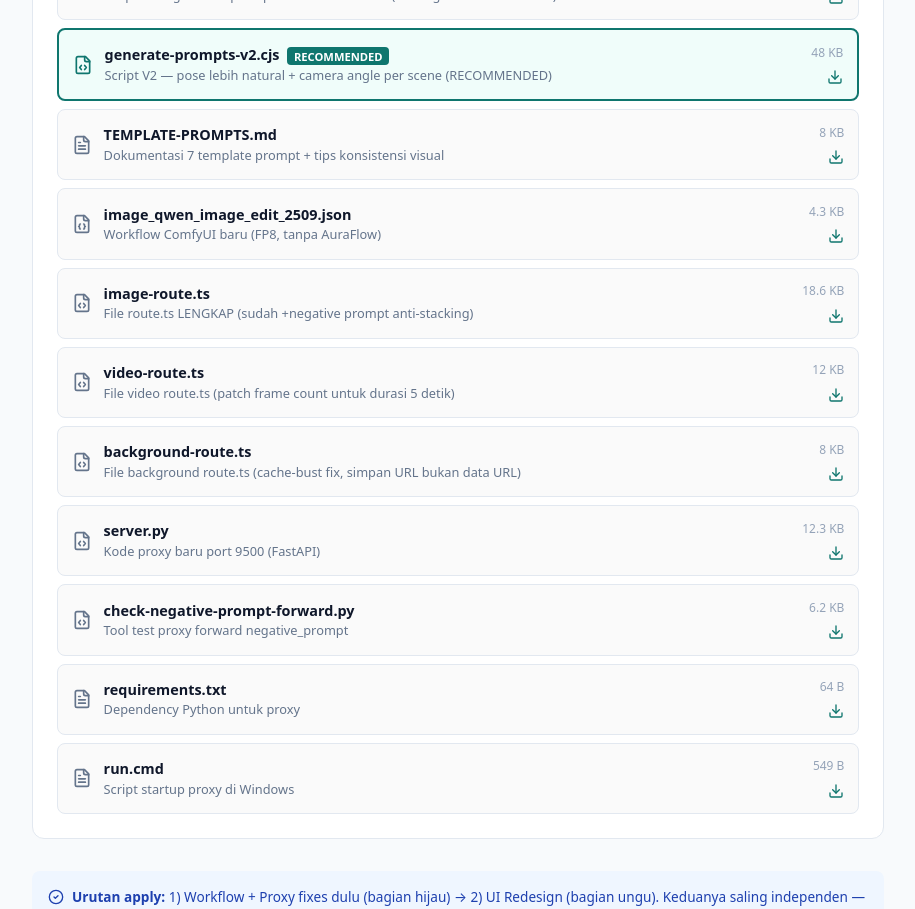
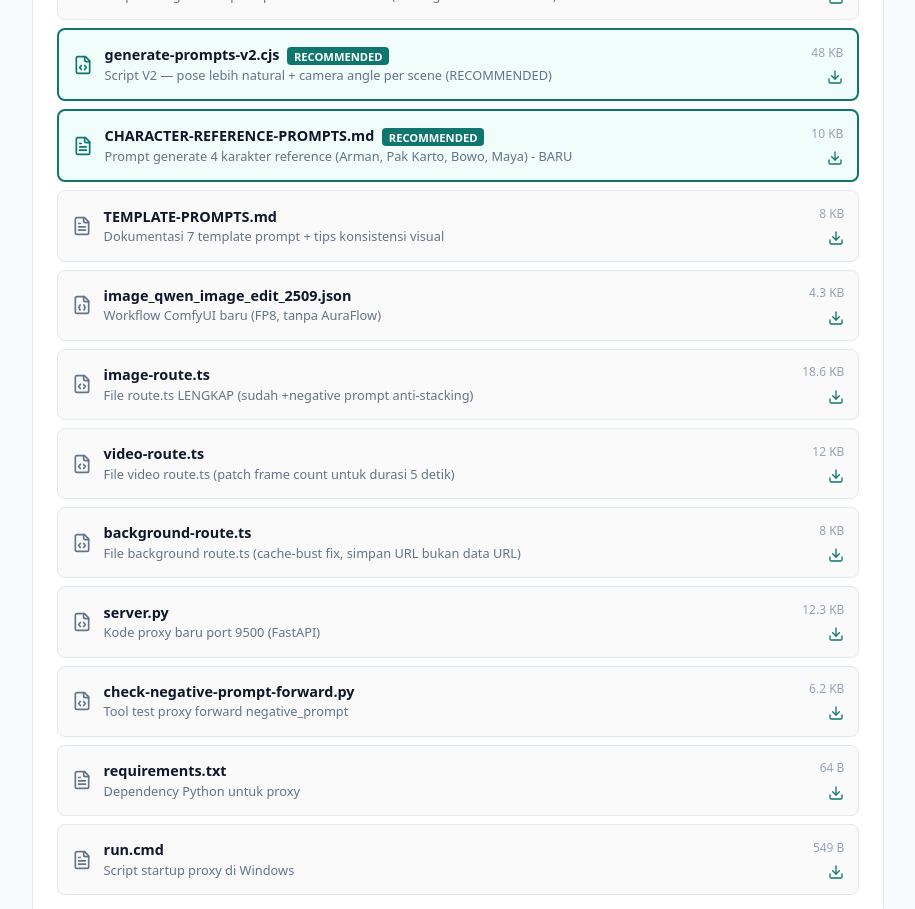
Before and after one commit to kent1715/kiwul-kosong, a Next.js app: page / in a window 1280 px wide. Shown: the part 2940-3849 px from the top of the page, without its empty margins (182-1097 px from the left). Built offline with nearby package versions, Linux system fonts and the light colour scheme.

Commit message:
b3be4511-f567-401b-98c7-3e8c8cee3d20

```diff
--- a/src/app/page.tsx
+++ b/src/app/page.tsx
@@ -7,6 +7,7 @@ const fixFiles = [
   { name: 'kiwul-fixes-bundle.zip', desc: 'SEMUA file fix (workflow + proxy + route) dalam satu ZIP', icon: Package, href: '/kiwul-fixes/kiwul-fixes-bundle.zip', size: '74 KB', highlight: true },
   { name: 'generate-prompts.cjs', desc: 'Script auto-generate prompt V1 untuk 60 scene (Pocong Salah Alamat COD)', icon: FileCode, href: '/kiwul-fixes/generate-prompts.cjs', size: '36 KB' },
   { name: 'generate-prompts-v2.cjs', desc: 'Script V2 — pose lebih natural + camera angle per scene (RECOMMENDED)', icon: FileCode, href: '/kiwul-fixes/generate-prompts-v2.cjs', size: '48 KB', highlight: true },
+  { name: 'CHARACTER-REFERENCE-PROMPTS.md', desc: 'Prompt generate 4 karakter reference (Arman, Pak Karto, Bowo, Maya) - BARU', icon: FileText, href: '/kiwul-fixes/CHARACTER-REFERENCE-PROMPTS.md', size: '10 KB', highlight: true },
   { name: 'TEMPLATE-PROMPTS.md', desc: 'Dokumentasi 7 template prompt + tips konsistensi visual', icon: FileText, href: '/kiwul-fixes/TEMPLATE-PROMPTS.md', size: '8 KB' },
   { name: 'image_qwen_image_edit_2509.json', desc: 'Workflow ComfyUI baru (FP8, tanpa AuraFlow)', icon: FileJson, href: '/kiwul-fixes/image_qwen_image_edit_2509.json', size: '4.3 KB' },
   { name: 'image-route.ts', desc: 'File route.ts LENGKAP (sudah +negative prompt anti-stacking)', icon: FileCode, href: '/kiwul-fixes/image-route.ts', size: '18.6 KB' },
```
Also changed, not shown: 1 other file (tests, documents, lock files or other folders).
